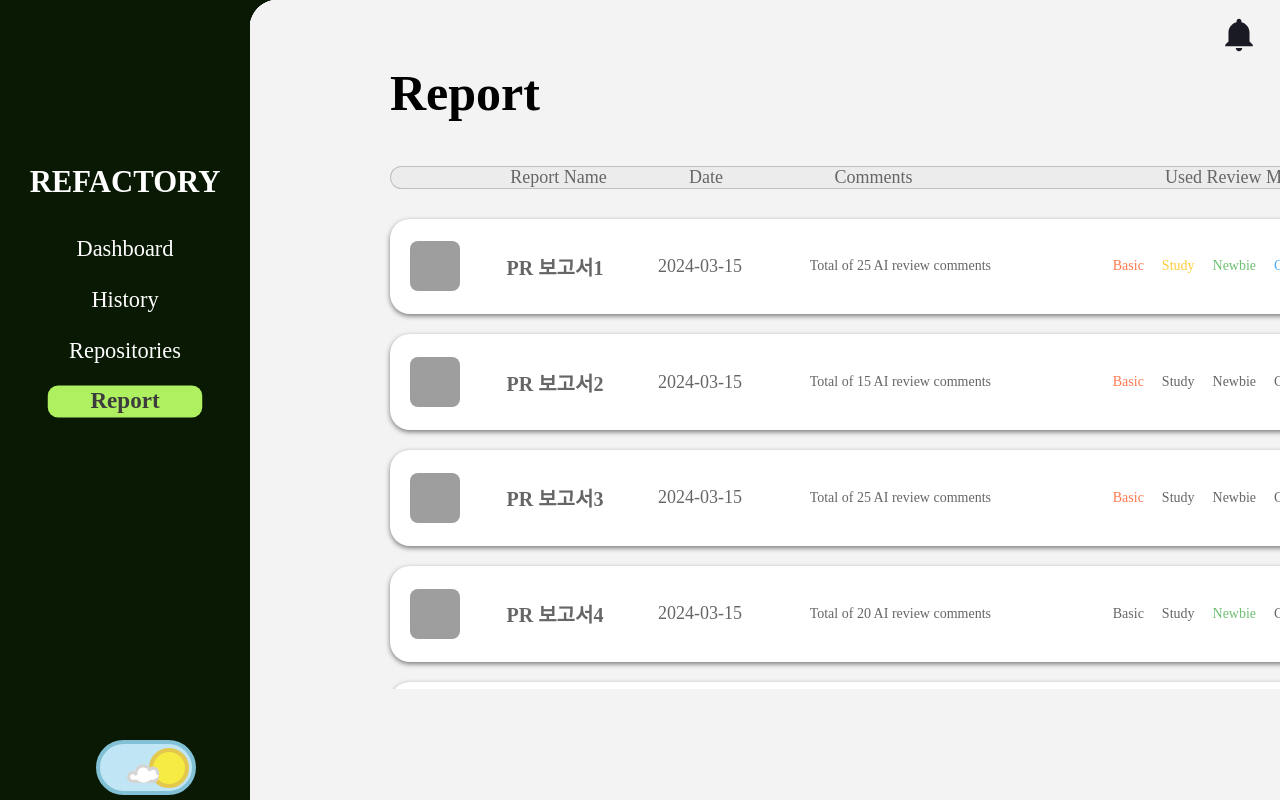
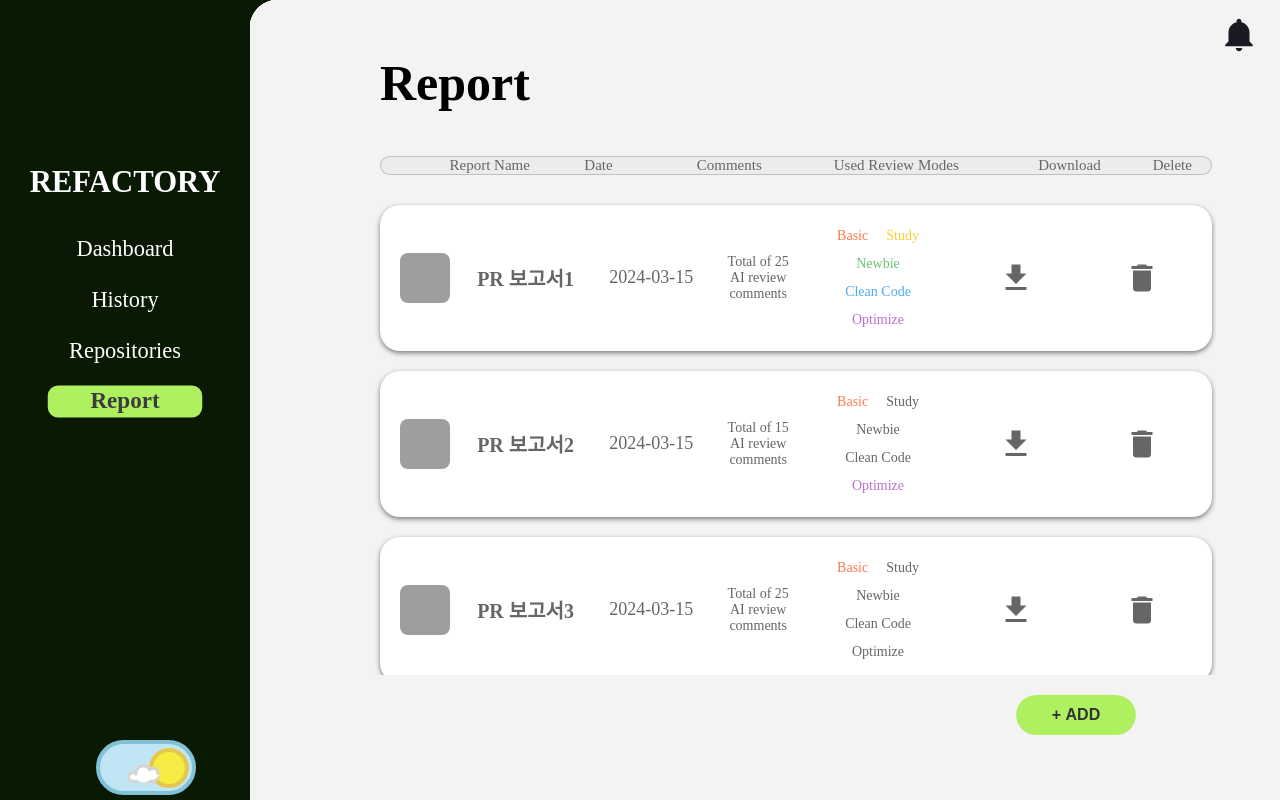
Before and after one commit to 2024-Winter-BootCamp-TeamD/review-Frontend, a React (Vite) app: page /report in a window 1280 px wide. Built offline with nearby package versions, Linux system fonts and the light colour scheme; grey boxes are pictures that could not be loaded.

Commit message:
feat: Report 해상도에 맞춰 반응형으로 조절

```diff
--- a/src/pages/Report.jsx
+++ b/src/pages/Report.jsx
@@ -459,10 +459,10 @@ const Report = ({ isDarkMode }) => {
         <CategoryItem style={{ width: "100px", justifyContent: "center" }} isDarkMode={isDarkMode}>
           Date
         </CategoryItem>
-        <CategoryItem style={{ flex: 1, justifyContent: "flex-start", paddingLeft: "3vw" }} isDarkMode={isDarkMode}>
+        <CategoryItem style={{ width: "10vw", justifyContent: "flex-end"}} isDarkMode={isDarkMode}>
           Comments
         </CategoryItem>
-        <CategoryItem style={{ flex: 1, justifyContent: "flex-start", paddingRight: "2vw" }} isDarkMode={isDarkMode}>
+        <CategoryItem style={{ width: "22vw", justifyContent: "center"}} isDarkMode={isDarkMode}>
           Used Review Modes
         </CategoryItem>
         <CategoryItem style={{ width: "100px", justifyContent: "center" }} isDarkMode={isDarkMode}>
@@ -749,11 +749,10 @@ const Report = ({ isDarkMode }) => {
 
 const ReportWrapper = styled.div`
   height: 100%;
-  margin-top: 10px;
+  width: 70vw;
   display: flex;
   flex-direction: column;
   overflow: hidden;
-  margin-left: 10px;
 `;
 
 const PageTitle = styled.h1`
@@ -846,8 +845,8 @@ const DeleteButton = styled(IconButton)`
 const ReportItem = styled.div`
   display: flex;
   align-items: center;
-  width: 87rem;
-  gap: 45px;
+  width: 65vw;
+  gap: 2vw;
   margin-top: 10px;
   margin-left: 20px;
   margin-bottom: 10px;
@@ -864,13 +863,12 @@ const CategoryBar = styled.div`
   top: 0;
   display: flex;
   align-items: center;
-  width: 87rem;
+  width: 65vw;
   height: auto;
-  padding: 0 20px;
   margin-top: 24px;
   margin-left: 60px;
   margin-bottom: 0px;
-  gap: 40px;
+  gap: 2vw;
   border-radius: 15px;
   background: ${({ isDarkMode }) => (isDarkMode ? "#00000050" : "#ECECEC")};
   border: ${({ isDarkMode }) => (isDarkMode ? "1px solid #FFFFFF" : "1px solid #00000030")};
@@ -879,7 +877,7 @@ const CategoryBar = styled.div`
 
 const CategoryItem = styled.div`
   color: ${({ isDarkMode }) => (isDarkMode ? "#FFFFFF" : "#666666")};
-  font-size: 18px;
+  font-size: clamp(15px, 0.8vw, 18px);
   font-weight: 500;
   display: flex;
   align-items: center;
@@ -901,7 +899,7 @@ const ReportList = styled.div`
   flex-direction: column;
   margin-left: 20px;
   overflow-y: auto;
-  width: 90rem;
+  width: 67vw;
 
   &::-webkit-scrollbar {
     width: 8px;
```
